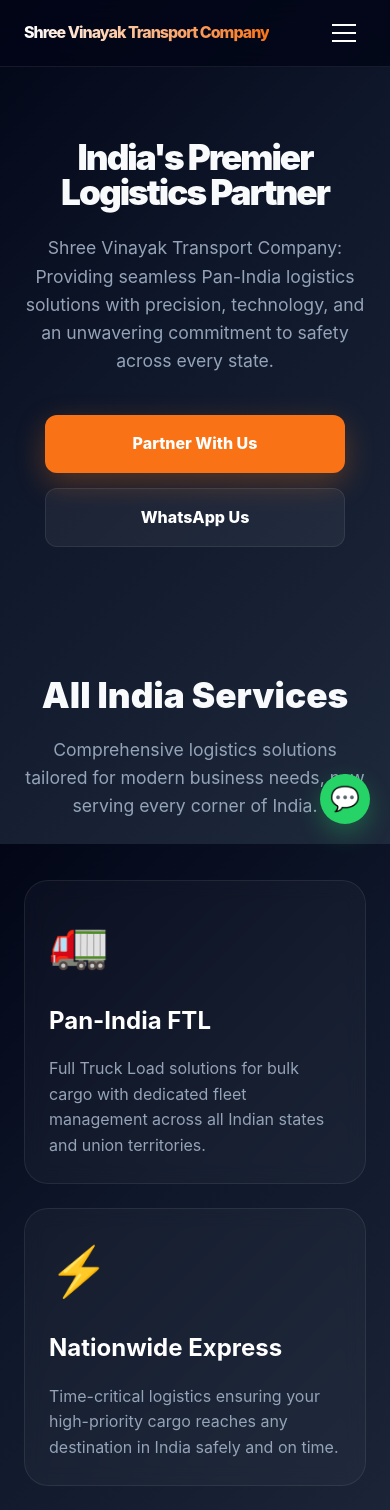
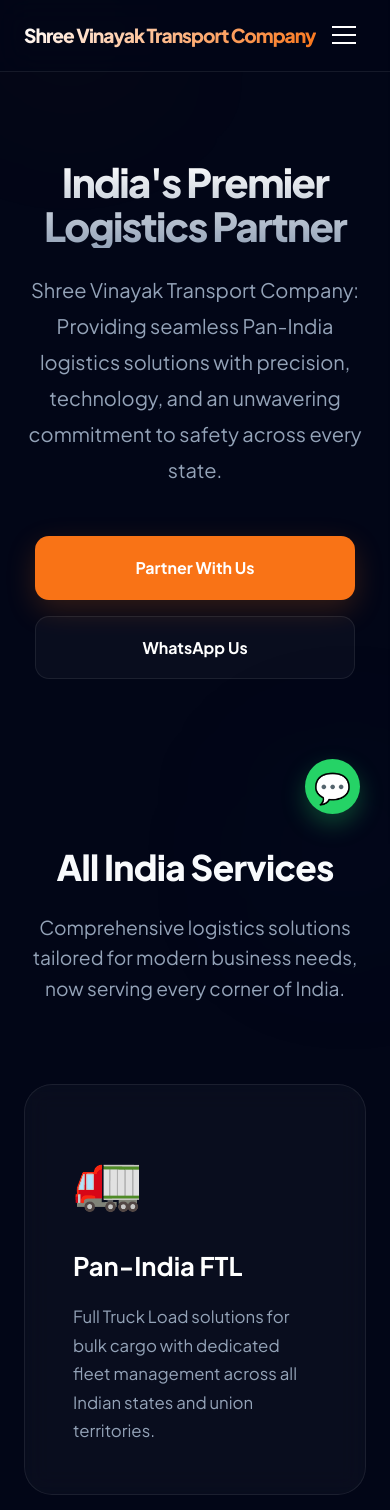
Before and after one commit to Beingzuko2515/Shri-Vinyak-Transport, a React (Vite) app: page / in a window 390 px wide. Shown: the top 1510 px of the page. Built offline with nearby package versions, Linux system fonts and the light colour scheme.

Commit message:
Enhance UI/UX with smooth scrolling, animations, and better typography

```diff
--- a/index.html
+++ b/index.html
@@ -5,6 +5,9 @@
     <link rel="icon" type="image/svg+xml" href="/vite.svg" />
     <meta name="viewport" content="width=device-width, initial-scale=1.0" />
     <title>Shree Vinayak Transport Company - Logistics Solutions</title>
+    <link rel="preconnect" href="https://fonts.googleapis.com">
+    <link rel="preconnect" href="https://fonts.gstatic.com" crossorigin>
+    <link href="https://fonts.googleapis.com/css2?family=Inter:wght@400;600;800&family=Plus+Jakarta+Sans:wght@400;700;800&display=swap" rel="stylesheet">
   </head>
   <body>
     <div id="root"></div>
--- a/src/App.css
+++ b/src/App.css
@@ -1,13 +1,14 @@
 :root {
-  --primary-bg: #020617; /* Deep Midnight */
-  --secondary-bg: #0f172a; /* Slate Navy */
-  --accent: #f97316; /* Safety Orange */
-  --text-main: #f8fafc; /* Near White */
-  --text-muted: #94a3b8; /* Cool Gray */
+  --primary-bg: #020617;
+  --secondary-bg: #0f172a;
+  --accent: #f97316;
+  --accent-light: #fb923c;
+  --text-main: #f8fafc;
+  --text-muted: #94a3b8;
   --glass: rgba(255, 255, 255, 0.03);
   --glass-border: rgba(255, 255, 255, 0.08);
   --glass-hover: rgba(255, 255, 255, 0.07);
-  --transition: all 0.4s cubic-bezier(0.4, 0, 0.2, 1);
+  --transition: all 0.5s cubic-bezier(0.4, 0, 0.2, 1);
 }
 
 * {
@@ -16,15 +17,47 @@
   box-sizing: border-box;
 }
 
+html {
+  scroll-behavior: smooth;
+}
+
 body {
-  font-family: 'Inter', 'Plus Jakarta Sans', sans-serif;
+  font-family: 'Plus Jakarta Sans', 'Inter', sans-serif;
   line-height: 1.6;
   color: var(--text-main);
-  /* The "Whole Background" Gradient */
-  background: linear-gradient(135deg, #020617 0%, #0f172a 40%, #1e293b 100%);
-  background-attachment: fixed;
+  background: var(--primary-bg);
   min-height: 100vh;
   overflow-x: hidden;
+}
+
+/* Moving Background Glows */
+.bg-glow {
+  position: fixed;
+  width: 50vw;
+  height: 50vw;
+  border-radius: 50%;
+  background: radial-gradient(circle, rgba(249, 115, 22, 0.08) 0%, transparent 70%);
+  z-index: -1;
+  filter: blur(80px);
+  pointer-events: none;
+  animation: float 20s infinite alternate;
+}
+
+.bg-glow-1 {
+  top: -10%;
+  left: -10%;
+}
+
+.bg-glow-2 {
+  bottom: -10%;
+  right: -10%;
+  background: radial-gradient(circle, rgba(30, 58, 138, 0.1) 0%, transparent 70%);
+  animation-delay: -5s;
+}
+
+@keyframes float {
+  0% { transform: translate(0, 0) scale(1); }
+  100% { transform: translate(10%, 10%) scale(1.1); }
 }
 
 .container {
@@ -54,21 +87,22 @@
 }
 
 .whatsapp-float:hover {
-  transform: scale(1.1) translateY(-5px);
+  transform: scale(1.1) rotate(10deg);
   box-shadow: 0 15px 30px rgba(37, 211, 102, 0.4);
 }
 
 /* Glass Navbar */
 .navbar {
-  background: rgba(2, 6, 23, 0.8);
-  backdrop-filter: blur(20px);
-  -webkit-backdrop-filter: blur(20px);
+  background: rgba(2, 6, 23, 0.7);
+  backdrop-filter: blur(15px);
+  -webkit-backdrop-filter: blur(15px);
   padding: 20px 0;
   position: fixed;
   width: 100%;
   top: 0;
   z-index: 1000;
   border-bottom: 1px solid var(--glass-border);
+  transition: var(--transition);
 }
 
 .nav-content {
@@ -81,7 +115,7 @@
   font-size: 1.4rem;
   font-weight: 800;
   letter-spacing: -1px;
-  background: linear-gradient(to right, #fff, var(--accent));
+  background: linear-gradient(135deg, #fff 0%, var(--accent) 100%);
   -webkit-background-clip: text;
   -webkit-text-fill-color: transparent;
 }
@@ -98,31 +132,51 @@
   font-weight: 600;
   font-size: 0.9rem;
   transition: var(--transition);
+  position: relative;
+}
+
+.nav-links a::after {
+  content: '';
+  position: absolute;
+  bottom: -5px;
+  left: 0;
+  width: 0;
+  height: 2px;
+  background: var(--accent);
+  transition: var(--transition);
 }
 
 .nav-links a:hover {
   color: white;
 }
 
+.nav-links a:hover::after {
+  width: 100%;
+}
+
 /* Premium Hero */
 .hero {
-  padding: 180px 0 100px;
+  padding: 200px 0 120px;
   text-align: center;
 }
 
 .hero h1 {
   font-size: clamp(2.5rem, 8vw, 5rem);
-  font-weight: 900;
+  font-weight: 800;
   margin-bottom: 24px;
-  letter-spacing: -2px;
-  line-height: 1;
+  letter-spacing: -0.04em;
+  line-height: 1.1;
+  background: linear-gradient(to bottom, #fff, #94a3b8);
+  -webkit-background-clip: text;
+  -webkit-text-fill-color: transparent;
 }
 
 .hero p {
   font-size: 1.25rem;
   color: var(--text-muted);
   max-width: 700px;
-  margin: 0 auto 40px;
+  margin: 0 auto 48px;
+  line-height: 1.8;
 }
 
 .hero-cta-group {
@@ -134,87 +188,120 @@
 .cta-button {
   background: var(--accent);
   color: white;
-  padding: 16px 40px;
-  border-radius: 12px;
+  padding: 18px 44px;
+  border-radius: 14px;
   text-decoration: none;
-  font-weight: 800;
+  font-weight: 700;
   display: inline-block;
   transition: var(--transition);
-  box-shadow: 0 10px 30px rgba(249, 115, 22, 0.3);
+  box-shadow: 0 10px 30px rgba(249, 115, 22, 0.2);
+  border: 1px solid transparent;
 }
 
 .cta-button:hover {
   transform: translateY(-5px);
-  box-shadow: 0 15px 40px rgba(249, 115, 22, 0.4);
+  background: var(--accent-light);
+  box-shadow: 0 15px 40px rgba(249, 115, 22, 0.3);
 }
 
 .cta-button.secondary {
-  background: rgba(255, 255, 255, 0.05);
+  background: rgba(255, 255, 255, 0.03);
   border: 1px solid var(--glass-border);
   box-shadow: none;
 }
 
 .cta-button.secondary:hover {
-  background: rgba(255, 255, 255, 0.1);
-  border-color: white;
+  background: rgba(255, 255, 255, 0.08);
+  border-color: rgba(255, 255, 255, 0.3);
+  transform: translateY(-5px);
 }
 
 /* Sections */
 .section {
-  padding: 100px 0;
+  padding: 120px 0;
 }
 
 .section-title {
-  font-size: 3rem;
-  font-weight: 900;
+  font-size: 3.5rem;
+  font-weight: 800;
   text-align: center;
-  margin-bottom: 12px;
+  margin-bottom: 16px;
+  letter-spacing: -0.02em;
 }
 
 .section-subtitle {
   text-align: center;
   color: var(--text-muted);
-  margin-bottom: 60px;
-  font-size: 1.1rem;
+  margin-bottom: 80px;
+  font-size: 1.2rem;
+  max-width: 800px;
+  margin-left: auto;
+  margin-right: auto;
 }
 
 /* Glass Cards */
 .grid {
   display: grid;
   grid-template-columns: repeat(auto-fit, minmax(320px, 1fr));
-  gap: 24px;
+  gap: 32px;
 }
 
 .card {
   background: var(--glass);
-  backdrop-filter: blur(10px);
+  backdrop-filter: blur(12px);
+  -webkit-backdrop-filter: blur(12px);
   border: 1px solid var(--glass-border);
-  padding: 40px;
-  border-radius: 24px;
+  padding: 48px;
+  border-radius: 28px;
+  transition: var(--transition);
+  position: relative;
+  overflow: hidden;
+}
+
+.card::before {
+  content: '';
+  position: absolute;
+  top: 0;
+  left: 0;
+  width: 100%;
+  height: 100%;
+  background: radial-gradient(circle at top right, rgba(249, 115, 22, 0.1), transparent 70%);
+  opacity: 0;
   transition: var(--transition);
 }
 
 .card:hover {
   background: var(--glass-hover);
   border-color: rgba(255, 255, 255, 0.2);
-  transform: translateY(-10px) scale(1.02);
+  transform: translateY(-12px);
+}
+
+.card:hover::before {
+  opacity: 1;
 }
 
 .card-icon {
-  font-size: 3rem;
-  margin-bottom: 20px;
+  font-size: 3.5rem;
+  margin-bottom: 24px;
   display: block;
+  transition: var(--transition);
+}
+
+.card:hover .card-icon {
+  transform: scale(1.1) rotate(-5deg);
 }
 
 .card h3 {
-  font-size: 1.5rem;
+  font-size: 1.6rem;
   margin-bottom: 16px;
   color: white;
+  font-weight: 700;
 }
 
 .card p {
   color: var(--text-muted);
-  font-size: 1rem;
+  font-size: 1.05rem;
+  line-height: 1.7;
 }
 
 /* Partner Highlight */
@@ -225,8 +312,8 @@
 /* Animations */
 .reveal {
   opacity: 0;
-  transform: translateY(30px);
-  transition: all 0.8s cubic-bezier(0.4, 0, 0.2, 1);
+  transform: translateY(40px);
+  transition: all 1s cubic-bezier(0.2, 0.8, 0.2, 1);
 }
 
 .reveal.active {
@@ -235,7 +322,7 @@
 }
 
 .fade-up {
-  animation: fadeUp 1s ease forwards;
+  animation: fadeUp 1.2s cubic-bezier(0.2, 0.8, 0.2, 1) forwards;
 }
 
 .delay-1 { animation-delay: 0.2s; }
@@ -244,7 +331,7 @@
 @keyframes fadeUp {
   from {
     opacity: 0;
-    transform: translateY(20px);
+    transform: translateY(30px);
   }
   to {
     opacity: 1;
@@ -256,13 +343,13 @@
 .contact-grid {
   display: grid;
   grid-template-columns: repeat(auto-fit, minmax(280px, 1fr));
-  gap: 24px;
+  gap: 32px;
 }
 
 .contact-card {
   background: var(--glass);
-  padding: 40px;
-  border-radius: 24px;
+  padding: 48px;
+  border-radius: 28px;
   text-align: center;
   border: 1px solid var(--glass-border);
   transition: var(--transition);
@@ -270,25 +357,39 @@
 
 .contact-card:hover {
   border-color: var(--accent);
+  transform: scale(1.02);
+}
+
+.contact-icon {
+  font-size: 3rem;
+  margin-bottom: 20px;
+  display: block;
+}
+
+.contact-card h3 {
+  margin-bottom: 12px;
+  font-size: 1.4rem;
 }
 
 /* Footer */
 footer {
-  padding: 80px 0 40px;
+  padding: 100px 0 60px;
   border-top: 1px solid var(--glass-border);
-  background: rgba(0, 0, 0, 0.2);
+  background: rgba(0, 0, 0, 0.3);
+  position: relative;
 }
 
 .footer-content {
   display: grid;
   grid-template-columns: 2fr 1fr 1fr;
-  gap: 60px;
+  gap: 80px;
+  margin-bottom: 60px;
 }
 
 .footer-logo {
-  font-size: 1.5rem;
+  font-size: 1.6rem;
   font-weight: 800;
-  margin-bottom: 20px;
+  margin-bottom: 24px;
   color: white;
 }
 
@@ -330,16 +431,15 @@
 .hamburger.open::after { transform: rotate(-45deg); bottom: 0; }
 
 /* Footer Classes */
-.footer-desc, .footer-text { color: var(--text-muted); }
-.footer-heading { color: white; margin-bottom: 20px; }
-.footer-subtext { color: var(--text-muted); font-size: 0.8rem; }
+.footer-desc, .footer-text { color: var(--text-muted); font-size: 1.05rem; }
+.footer-heading { color: white; margin-bottom: 24px; font-weight: 700; }
+.footer-subtext { color: var(--text-muted); font-size: 0.9rem; margin-top: 40px; border-top: 1px solid var(--glass-border); padding-top: 40px; text-align: center; }
 
 /* Responsive Media Queries */
 @media (max-width: 992px) {
   .hero h1 { font-size: 3.5rem; }
   .grid { grid-template-columns: repeat(2, 1fr); }
-  .footer-content { grid-template-columns: 1fr 1fr; }
-  .footer-copy { text-align: left; grid-column: span 2; }
+  .footer-content { grid-template-columns: 1fr 1fr; gap: 40px; }
 }
 
 @media (max-width: 768px) {
@@ -356,8 +456,8 @@
     justify-content: center;
     align-items: center;
     gap: 40px;
-    transition: 0.5s ease-in-out;
-    box-shadow: -10px 0 30px rgba(0, 0, 0, 0.5);
+    transition: 0.6s cubic-bezier(0.2, 0.8, 0.2, 1);
+    box-shadow: -20px 0 40px rgba(0, 0, 0, 0.6);
     z-index: 1000;
   }
 
@@ -366,44 +466,40 @@
   }
 
   .nav-links a {
-    font-size: 1.5rem;
+    font-size: 1.8rem;
   }
 
-  .hero { padding: 140px 0 60px; }
-  .hero h1 { font-size: 2.8rem; }
-  .hero p { font-size: 1.1rem; }
+  .hero { padding: 160px 0 80px; }
+  .hero h1 { font-size: 3rem; }
 
   .hero-cta-group {
     flex-direction: column;
     align-items: center;
-    gap: 15px;
+    gap: 16px;
   }
 
   .cta-button {
     width: 100%;
-    max-width: 300px;
+    max-width: 320px;
   }
 
-  .section { padding: 60px 0; }
-  .section-title { font-size: 2.2rem; }
+  .section { padding: 80px 0; }
+  .section-title { font-size: 2.8rem; }
 
   .grid { grid-template-columns: 1fr; }
 
-  .footer-content { grid-template-columns: 1fr; gap: 30px; }
-  .footer-copy { grid-column: span 1; }
-  .footer-copy { text-align: left; }
+  .footer-content { grid-template-columns: 1fr; gap: 40px; }
 
   .whatsapp-float {
-    bottom: 20px;
-    right: 20px;
-    width: 50px;
-    height: 50px;
-    font-size: 24px;
+    bottom: 30px;
+    right: 30px;
+    width: 55px;
+    height: 55px;
   }
 }
 
 @media (max-width: 480px) {
-  .logo { font-size: 1rem; }
-  .hero h1 { font-size: 2.2rem; }
-  .card { padding: 24px; }
+  .logo { font-size: 1.2rem; }
+  .hero h1 { font-size: 2.5rem; }
+  .section-title { font-size: 2.2rem; }
 }
--- a/src/App.tsx
+++ b/src/App.tsx
@@ -23,13 +23,14 @@
   return isIntersecting
 }
 
-function AnimatedSection({ children, className = "" }: { children: React.ReactNode, className?: string }) {
+function AnimatedSection({ children, className = "", delay = 0 }: { children: React.ReactNode, className?: string, delay?: number }) {
   const ref = useRef<HTMLDivElement>(null)
   const isVisible = useOnScreen(ref)
 
   return (
     <div
       ref={ref}
+      style={{ transitionDelay: `${delay}s` }}
       className={`${className} reveal ${isVisible ? 'active' : ''}`}
     >
       {children}
@@ -48,6 +49,10 @@
 
   return (
     <div className="app">
+      {/* Background Glows */}
+      <div className="bg-glow bg-glow-1"></div>
+      <div className="bg-glow bg-glow-2"></div>
+
       {/* WhatsApp Floating Button */}
       <a
         href={`https://wa.me/${whatsappNo}?text=Hello, I'm interested in your all-India transport services.`}
@@ -95,17 +100,17 @@
           </AnimatedSection>
 
           <div className="grid">
-            <AnimatedSection className="card">
+            <AnimatedSection className="card" delay={0.1}>
               <span className="card-icon">🚛</span>
               <h3>Pan-India FTL</h3>
               <p>Full Truck Load solutions for bulk cargo with dedicated fleet management across all Indian states and union territories.</p>
             </AnimatedSection>
-            <AnimatedSection className="card">
+            <AnimatedSection className="card" delay={0.2}>
               <span className="card-icon">⚡</span>
               <h3>Nationwide Express</h3>
               <p>Time-critical logistics ensuring your high-priority cargo reaches any destination in India safely and on time.</p>
             </AnimatedSection>
-            <AnimatedSection className="card">
+            <AnimatedSection className="card" delay={0.3}>
               <span className="card-icon">💰</span>
               <h3>Strategic Logistics</h3>
               <p>Optimized routes and efficient fleet management to provide the most cost-effective rates for long-haul transport.</p>
@@ -122,17 +127,17 @@
           </AnimatedSection>
 
           <div className="grid">
-            <AnimatedSection className="card partner-card">
+            <AnimatedSection className="card partner-card" delay={0.1}>
               <span className="card-icon">🏛️</span>
               <h3>Ram Potash Limited</h3>
               <p>Specialized nationwide logistics for India's leading producer of high-grade potash and mineral fertilizers.</p>
             </AnimatedSection>
-            <AnimatedSection className="card partner-card">
+            <AnimatedSection className="card partner-card" delay={0.2}>
               <span className="card-icon">📄</span>
               <h3>Bindal Paper Mill</h3>
               <p>Pan-India distribution of premium industrial paper and high-volume paper bundles.</p>
             </AnimatedSection>
-            <AnimatedSection className="card partner-card">
+            <AnimatedSection className="card partner-card" delay={0.3}>
               <span className="card-icon">🏗️</span>
               <h3>Industrial Fleet</h3>
               <p>High-capacity solutions for diverse industrial manufacturing and construction needs on a national scale.</p>
@@ -148,12 +153,12 @@
             <p className="section-subtitle">Experience the new standard in Indian logistics. Get a professional quote for any destination today.</p>
           </AnimatedSection>
           <div className="contact-grid">
-            <AnimatedSection className="contact-card">
+            <AnimatedSection className="contact-card" delay={0.1}>
               <span className="contact-icon">📞</span>
               <h3>Direct Line</h3>
               <p><a href={`tel:${phoneNo}`} style={{ color: 'white', textDecoration: 'none' }}>{phoneNo}</a></p>
             </AnimatedSection>
-            <AnimatedSection className="contact-card">
+            <AnimatedSection className="contact-card" delay={0.2}>
               <span className="contact-icon">✉️</span>
               <h3>Corporate Email</h3>
               <p><a href={`mailto:${contactEmail}`} style={{ color: 'white', textDecoration: 'none' }}>{contactEmail}</a></p>
```
